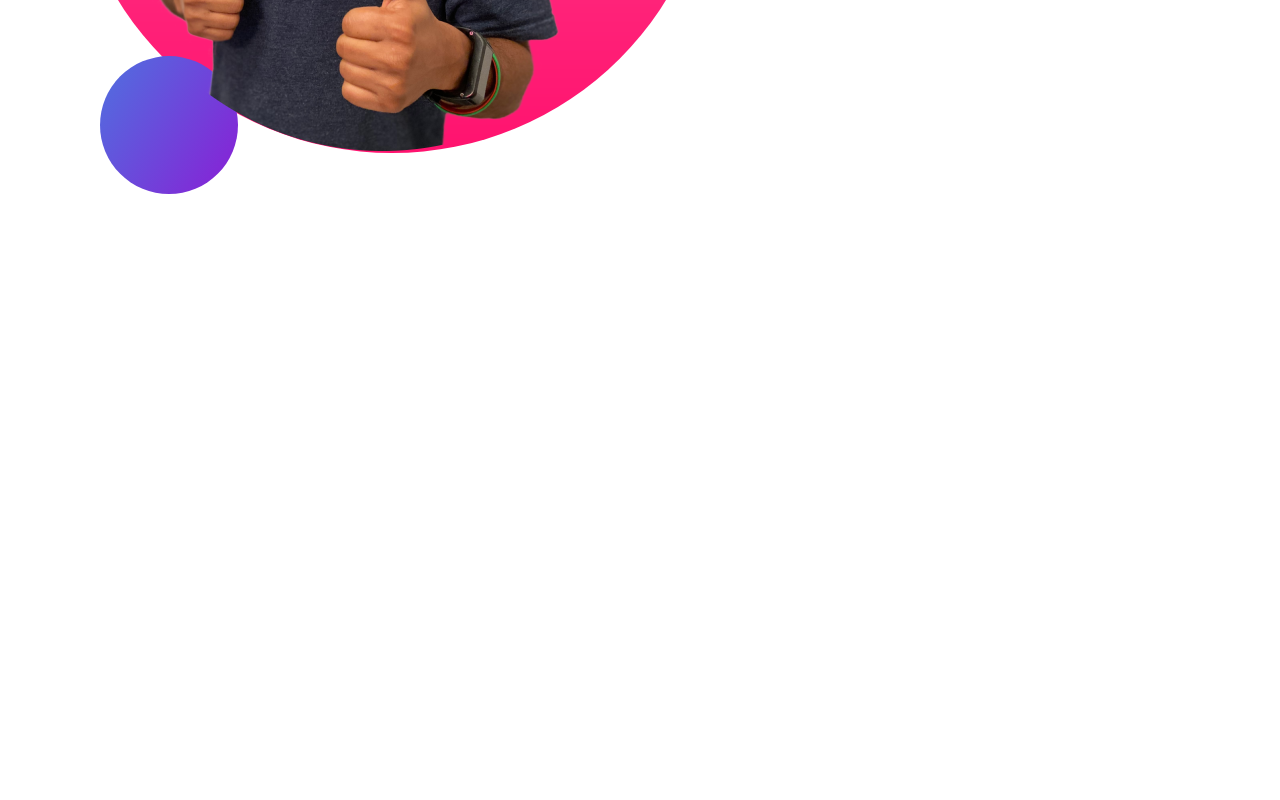
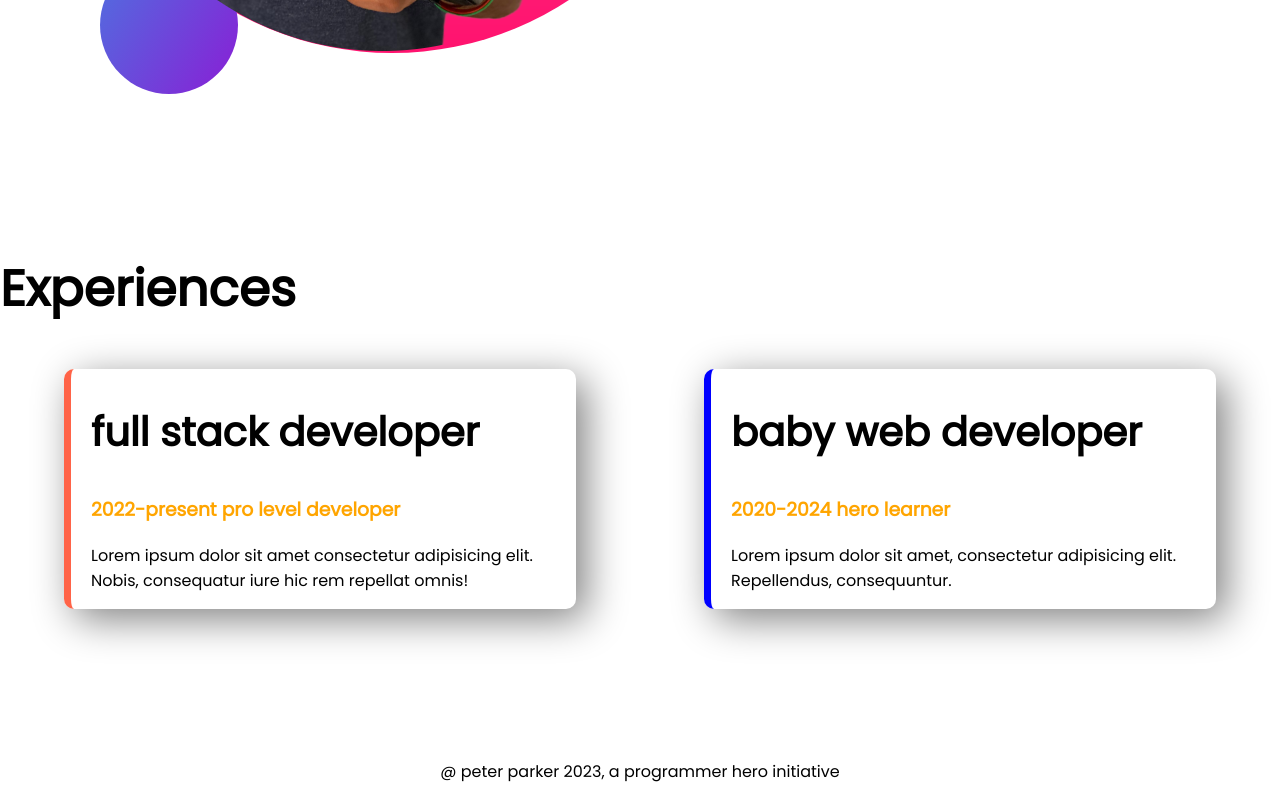
Before and after one commit to tanvirrifat1/developer-first, a plain HTML site: page index.html in a window 1280 px wide. Shown: the part 1254-2054 px from the top of the page. Before the commit the page ends 1606 px from the top, so only its background shows below. Drawn offline with Linux system fonts and the light colour scheme.

Commit message:
styled border and added footer

```diff
--- a/index.html
+++ b/index.html
@@ -11,7 +11,7 @@
     <link rel="stylesheet" href="style.css">
 </head>
 <body>
-  <section class="top-banner">
+  <section class="top-banner flexible-container ">
     <div class="half-width">
         <h1> Welcome To</h1>
         <h1> <span  class="orange-color">Rifat Developer</span> World!</h1>
@@ -23,7 +23,7 @@
             <img src="developer-portfolio-master/images/rifat.png" alt="">
         </div>
   </section>
-  <section class="dream-big">
+  <section class="dream-big flexible-container ">
     <div  class="top-banner">
     <img src="developer-portfolio-master/images/jhankar2.png" alt="">
     </div>
@@ -34,5 +34,23 @@
         <a class="link-button" target="blank" href="">DOWNLOAD RESUME</a>
      </div>
   </section>
+  <section class="">
+    <h1>Experiences</h1>
+    <div class="flexible-container">
+        <div id="full-stack-developer" class="experience-item" >
+            <h2>full stack developer</h2>
+            <h3 class="orange-color" > 2022-present pro level developer</h3>
+            <p>Lorem ipsum dolor sit amet consectetur adipisicing elit. Nobis, consequatur iure hic rem repellat omnis!</p>
+        </div>
+        <div id="baby-web-developer" class="experience-item">
+            <h2>baby web developer</h2>
+            <h3 class="orange-color">2020-2024 hero learner</h3>
+            <p>Lorem ipsum dolor sit amet, consectetur adipisicing elit. Repellendus, consequuntur.</p>
+        </div>
+    </div>
+  </section>
 </body>
+<footer>
+    <p> @ peter parker 2023, a programmer hero initiative</p>
+</footer>
 </html>
--- a/style.css
+++ b/style.css
@@ -6,16 +6,20 @@ h1{
     font-size: 50px;
 
 }
+h2{
+    font-size: 40px;
+}
 .orange-color{
     color: orange;
 }
-section{
+.flexible-container{
     display: flex;
     margin-bottom: 150px;
 }
 .half-width{
     width: 50%;
-    padding-left: 10% ;
+    padding-left: 2%;
+
 }
 .half-width img{
     width: 80%;
@@ -38,3 +42,26 @@ section{
     background-repeat: no-repeat;
     background-position: right;
 }
+.experience-area{
+    background-image: url(developer-portfolio-master/images/exp-bg.png);
+    background-repeat: no-repeat;
+    background-position: left;
+}
+.experience-item{
+    width: 40%;
+    margin-left: 5%;
+    margin-right: 5%;
+    padding-left: 20px;
+    border-radius: 10px ;
+    box-shadow:10px 10px 40px gray ;
+
+}
+#full-stack-developer{
+    border-left: 7px solid tomato;
+}
+#baby-web-developer{
+    border-left: 7px solid blue;
+}
+footer p{
+    text-align: center;
+}
```
